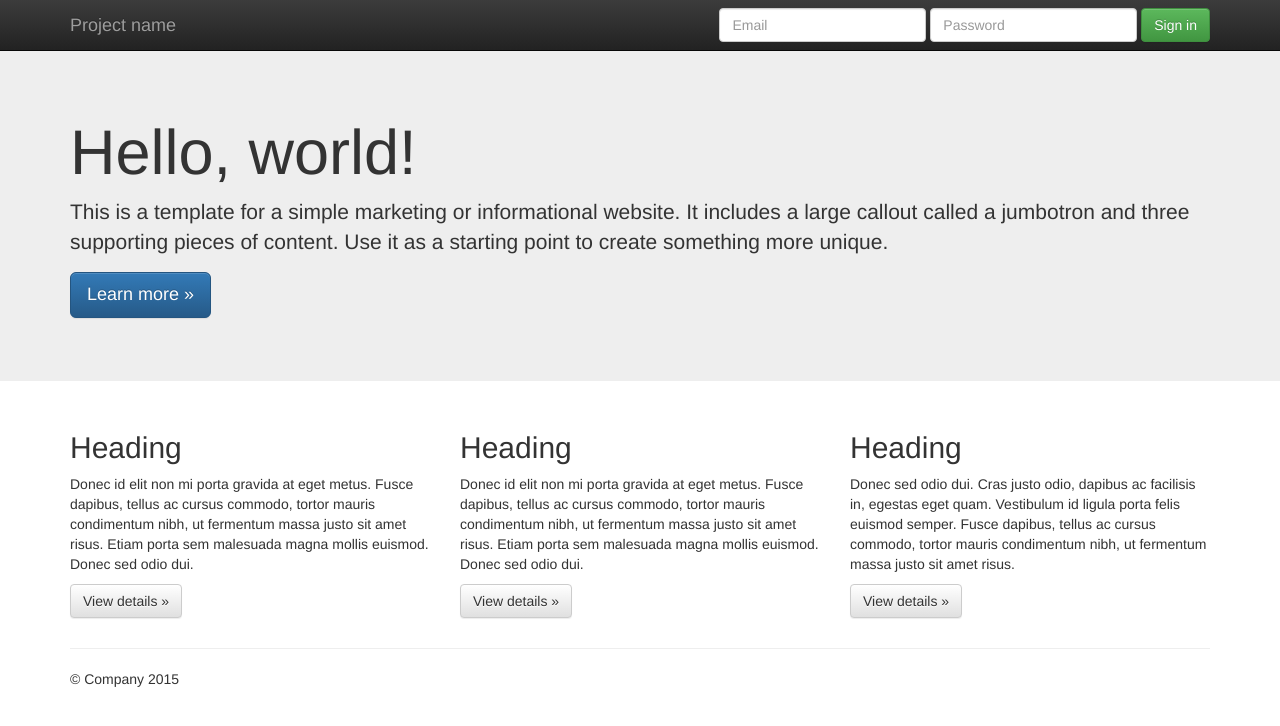
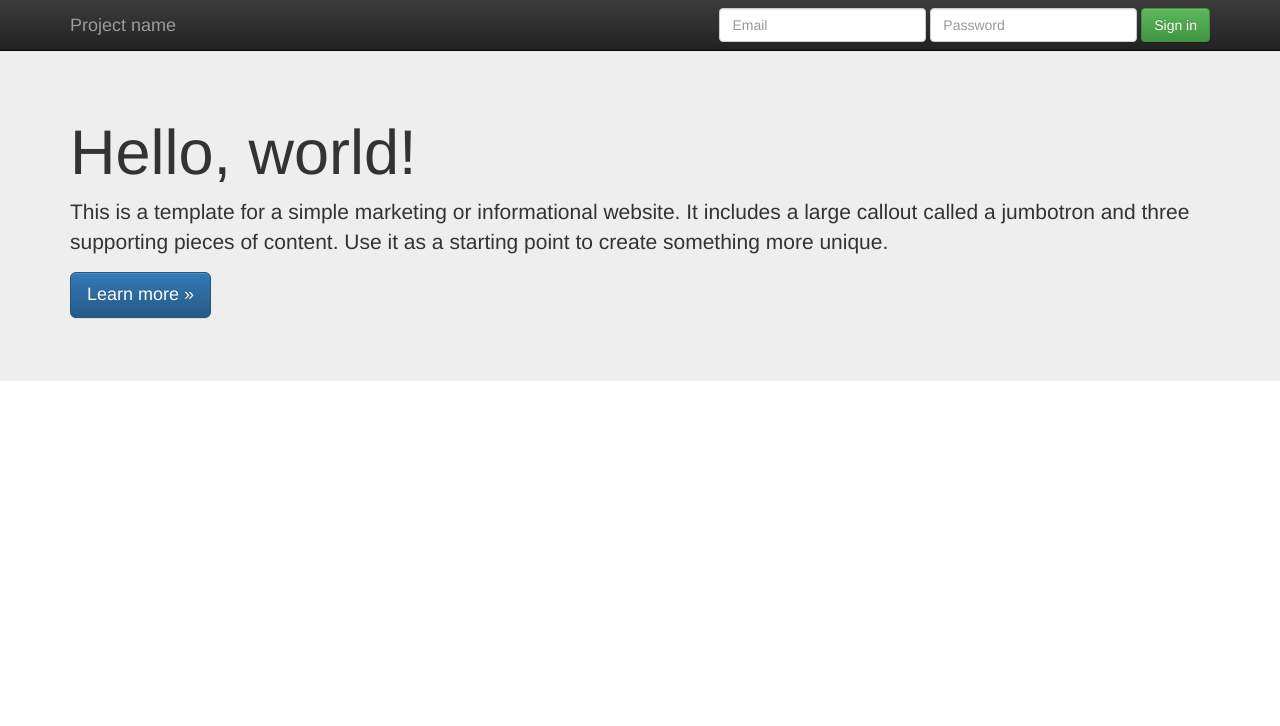
Before and after one commit to Bandu64/demo-02, a plain HTML site: page index.html in a window 1280 px wide. Drawn offline with nearby package versions, Linux system fonts and the light colour scheme.

Commit message:
Borramos un div de index.html en el repositorio local

```diff
--- a/index.html
+++ b/index.html
@@ -61,32 +61,7 @@
       </div>
     </div>
 
-    <div class="container">
-      <!-- Example row of columns -->
-      <div class="row">
-        <div class="col-md-4">
-          <h2>Heading</h2>
-          <p>Donec id elit non mi porta gravida at eget metus. Fusce dapibus, tellus ac cursus commodo, tortor mauris condimentum nibh, ut fermentum massa justo sit amet risus. Etiam porta sem malesuada magna mollis euismod. Donec sed odio dui. </p>
-          <p><a class="btn btn-default" href="#" role="button">View details &raquo;</a></p>
-        </div>
-        <div class="col-md-4">
-          <h2>Heading</h2>
-          <p>Donec id elit non mi porta gravida at eget metus. Fusce dapibus, tellus ac cursus commodo, tortor mauris condimentum nibh, ut fermentum massa justo sit amet risus. Etiam porta sem malesuada magna mollis euismod. Donec sed odio dui. </p>
-          <p><a class="btn btn-default" href="#" role="button">View details &raquo;</a></p>
-       </div>
-        <div class="col-md-4">
-          <h2>Heading</h2>
-          <p>Donec sed odio dui. Cras justo odio, dapibus ac facilisis in, egestas eget quam. Vestibulum id ligula porta felis euismod semper. Fusce dapibus, tellus ac cursus commodo, tortor mauris condimentum nibh, ut fermentum massa justo sit amet risus.</p>
-          <p><a class="btn btn-default" href="#" role="button">View details &raquo;</a></p>
-        </div>
-      </div>
-
-      <hr>
-
-      <footer>
-        <p>&copy; Company 2015</p>
-      </footer>
-    </div> <!-- /container -->        <script src="//ajax.googleapis.com/ajax/libs/jquery/1.11.2/jquery.min.js"></script>
+       <script src="//ajax.googleapis.com/ajax/libs/jquery/1.11.2/jquery.min.js"></script>
         <script>window.jQuery || document.write('<script src="js/vendor/jquery-1.11.2.min.js"><\/script>')</script>
 
         <script src="js/vendor/bootstrap.min.js"></script>
```
